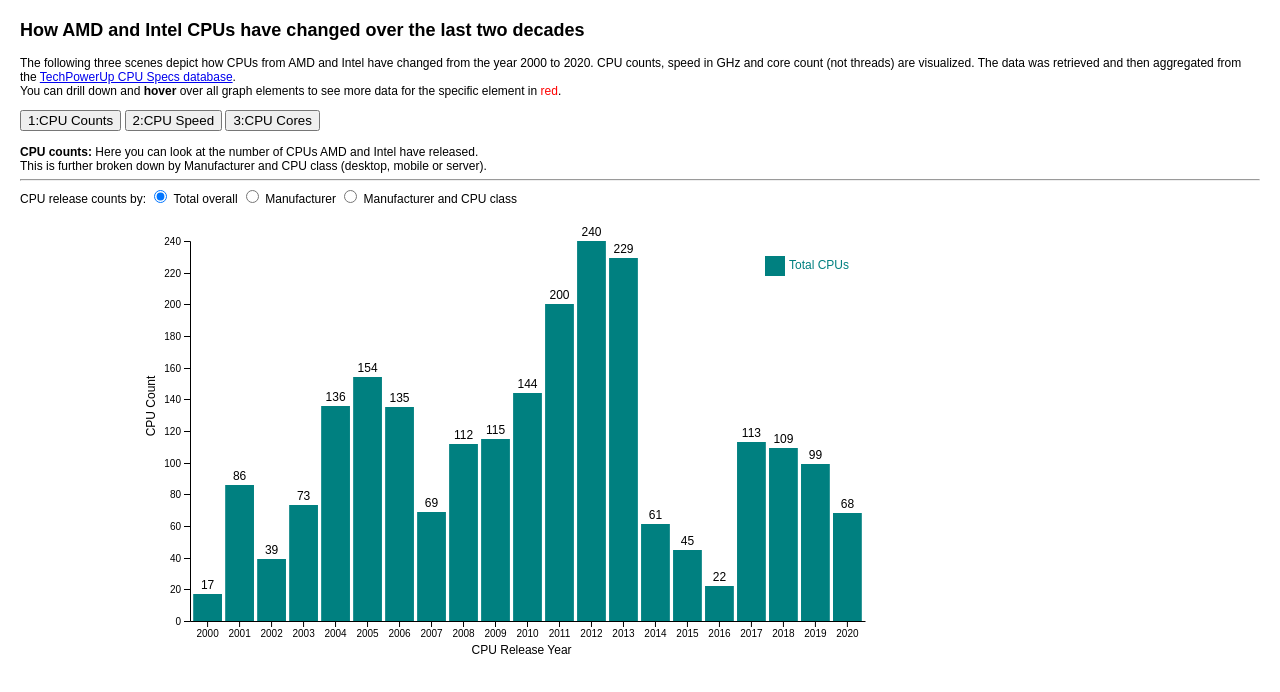
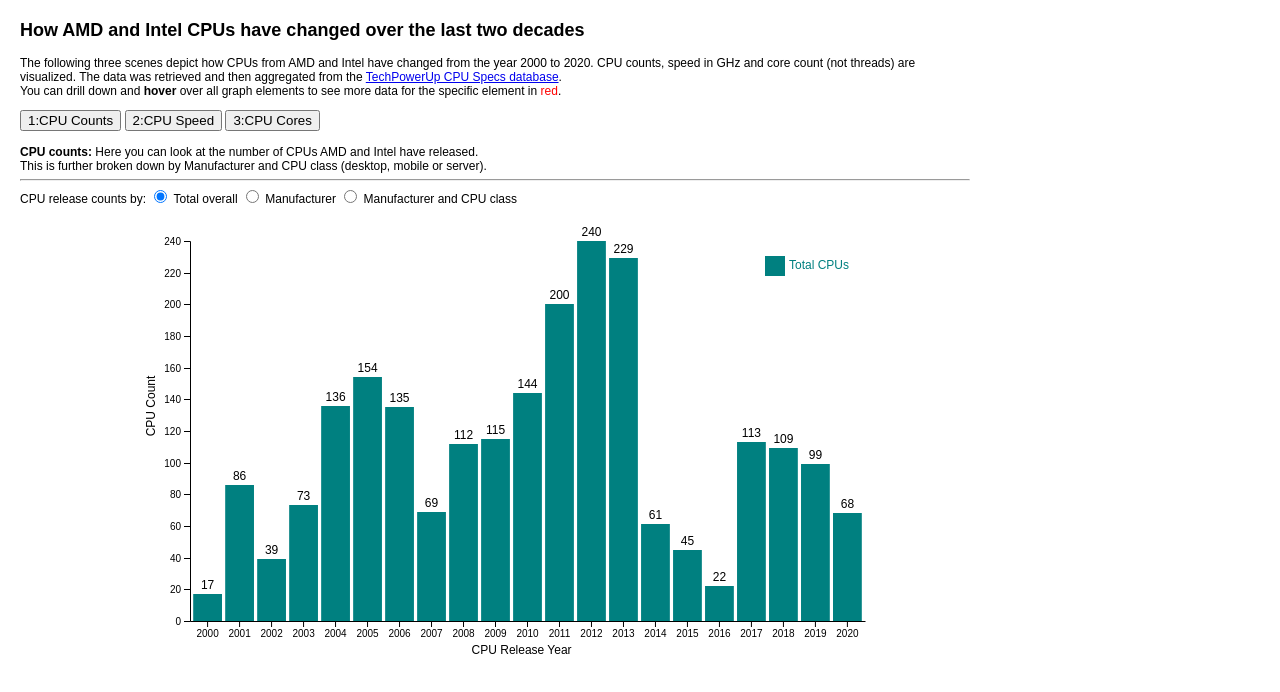
Before and after one commit to nza937/CS498DVfinal, a plain HTML site: page index.html in a window 1280 px wide. Drawn offline with nearby package versions, Linux system fonts and the light colour scheme.

Commit message:
Size update

```diff
--- a/index.html
+++ b/index.html
@@ -6,7 +6,8 @@
     <style>
         body {
             margin: 20px;
-            /*width: 750px;*/
+            width: 950px;
+            height: 700px;
             font: 12px arial;
         }
 
```
